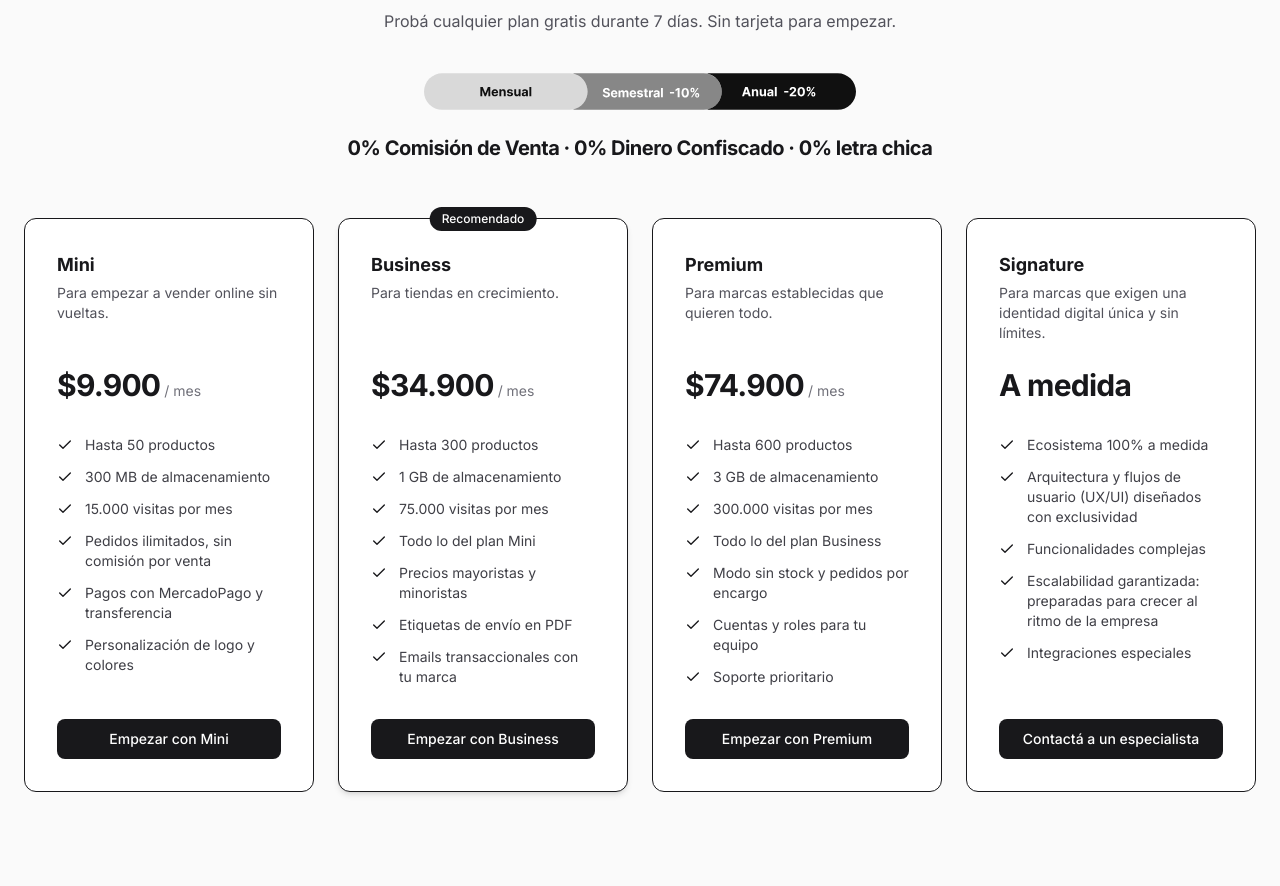
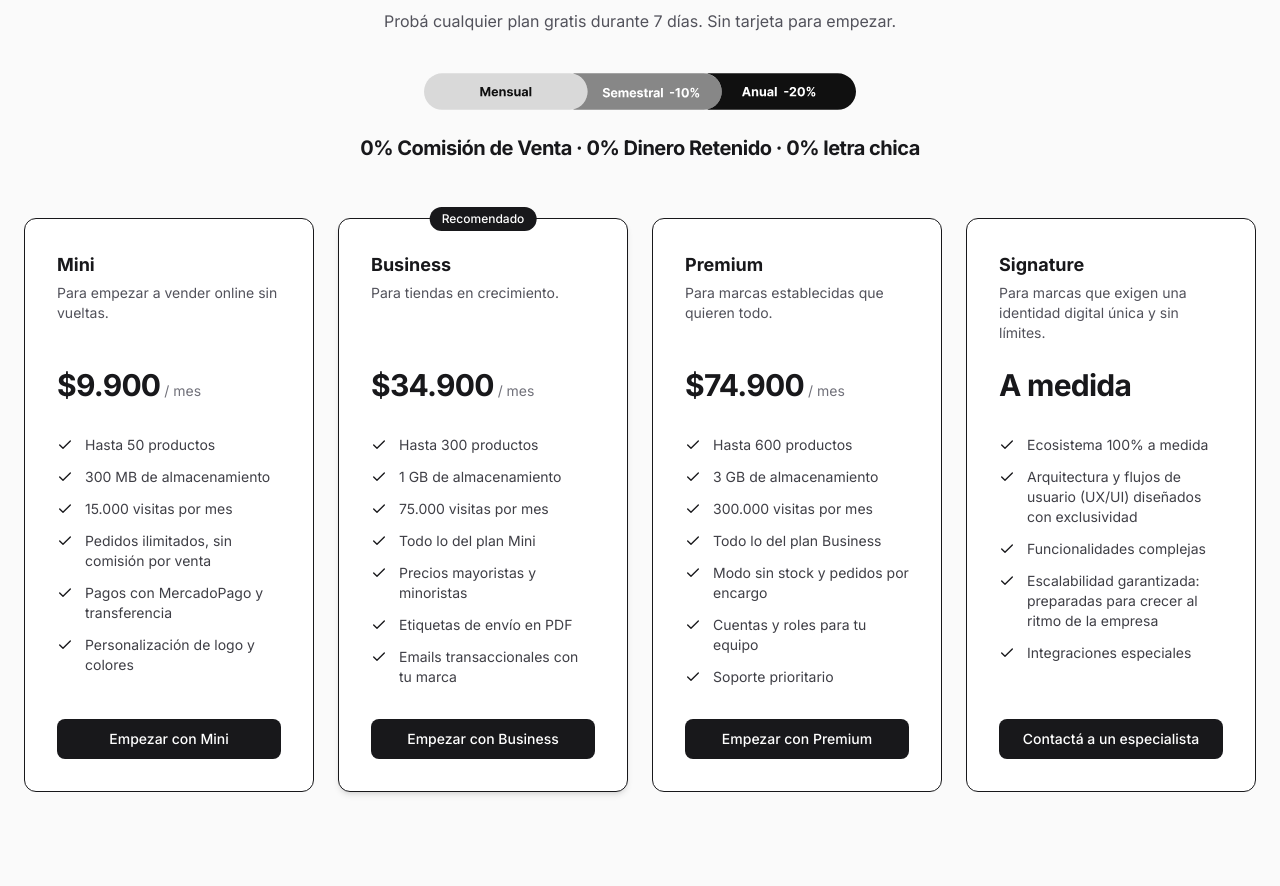
Before and after one commit to DMKo2002/gounuri-web, a Next.js app: page / in a window 1280 px wide. Shown: the part 6640-7526 px from the top of the page. Built offline with nearby package versions, Linux system fonts and the light colour scheme; no server answers.

Commit message:
copy: 'Dinero Confiscado' -> 'Dinero Retenido' en la seccion de Planes
Tercera instancia que quedaba (ya se habian corregido Hero.tsx y
TrustBadges.tsx) -- la leyenda arriba de las tarjetas de precio.

```diff
--- a/src/components/Pricing.tsx
+++ b/src/components/Pricing.tsx
@@ -7,7 +7,7 @@ import { fullPriceForTerm, type BillingTerm, type PlanId } from '@/lib/plans'
 
 // Leyenda entre el selector de plazo y las tarjetas — solo texto, sin marco
 // ni fondo, las 3 frases en un renglón.
-const LOOP_PHRASES = ['0% Comisión de Venta', '0% Dinero Confiscado', '0% letra chica']
+const LOOP_PHRASES = ['0% Comisión de Venta', '0% Dinero Retenido', '0% letra chica']
 
 const SIGNATURE_FEATURES = [
   'Ecosistema 100% a medida',
```
